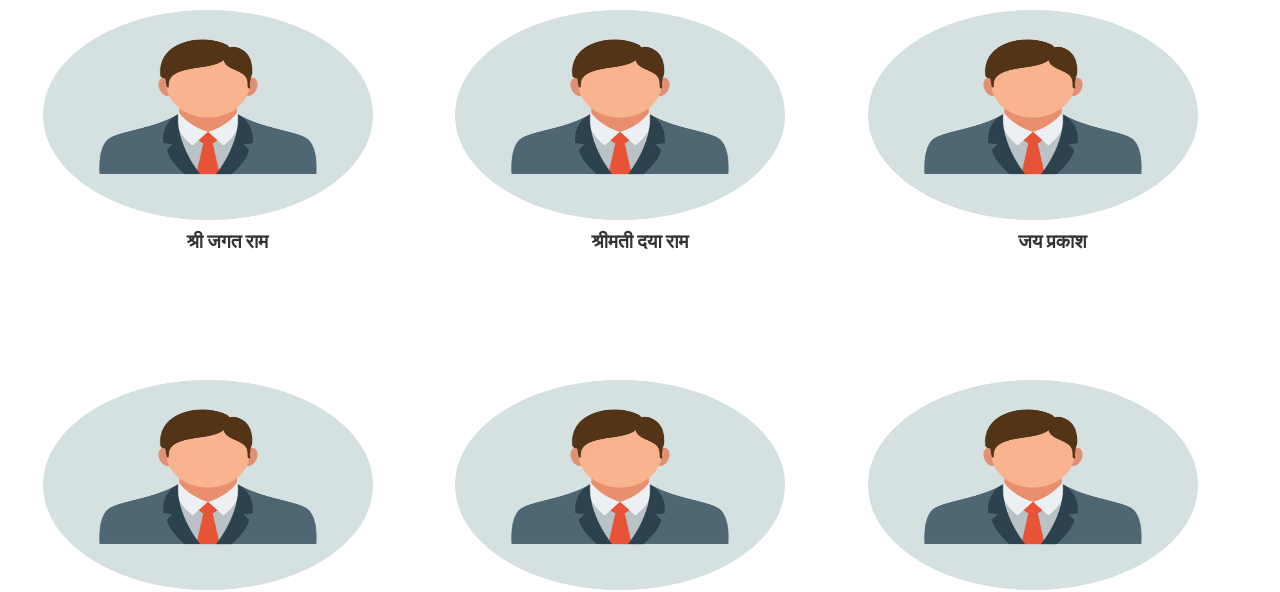
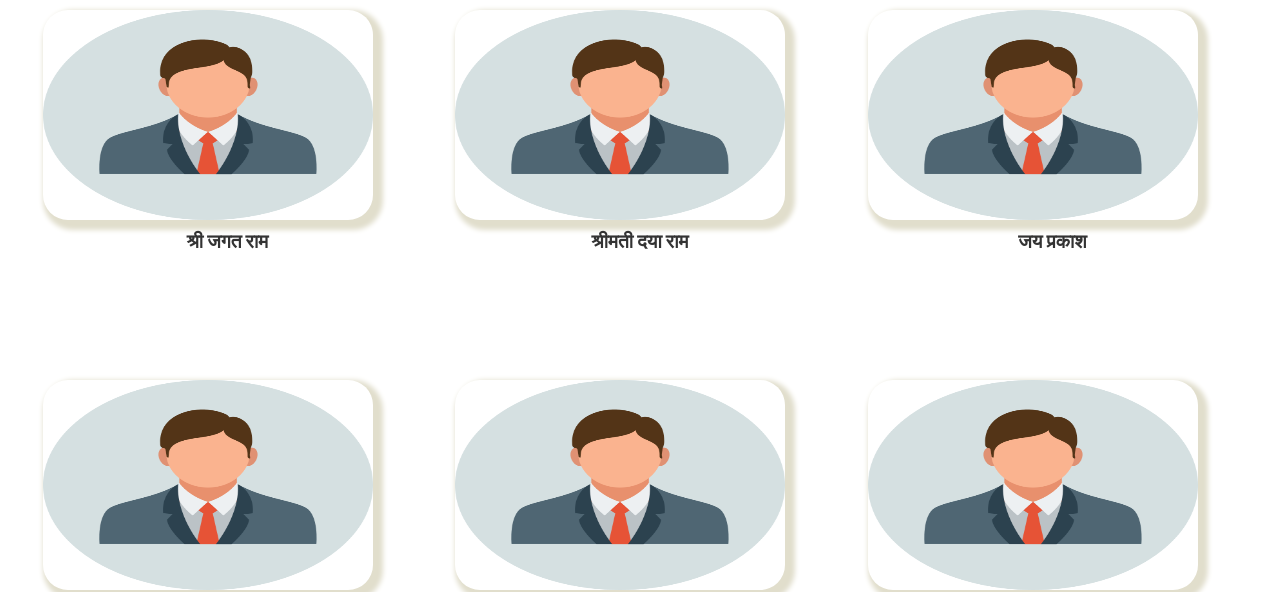
Before and after one commit to NEERAJ-DHOUNDIYAL/meet, a plain HTML site: page member.html in a window 1280 px wide. Shown: the part 225-817 px from the top of the page. Drawn offline with nearby package versions, Linux system fonts and the light colour scheme.

Commit message:
minor change 1.1

```diff
--- a/member.css
+++ b/member.css
@@ -28,15 +28,18 @@ justify-content: center;
 .box :hover{
     border-radius: 8px;
     transform: scale(.95);
-}
+    }
 
-.boxlogo {
+.boxlogo img {
     /* height: 210px;
     width: 330px; */
     /* margin-left: 10px;
     margin-right: 10px; */
    /* background-image: url("person.png"); */
     /* background-size: cover; */
+    box-shadow: 5px 5px 5px 5px#e1decc;
+
+border-radius: 25px;
 }
 
 .boxcontent {
```
